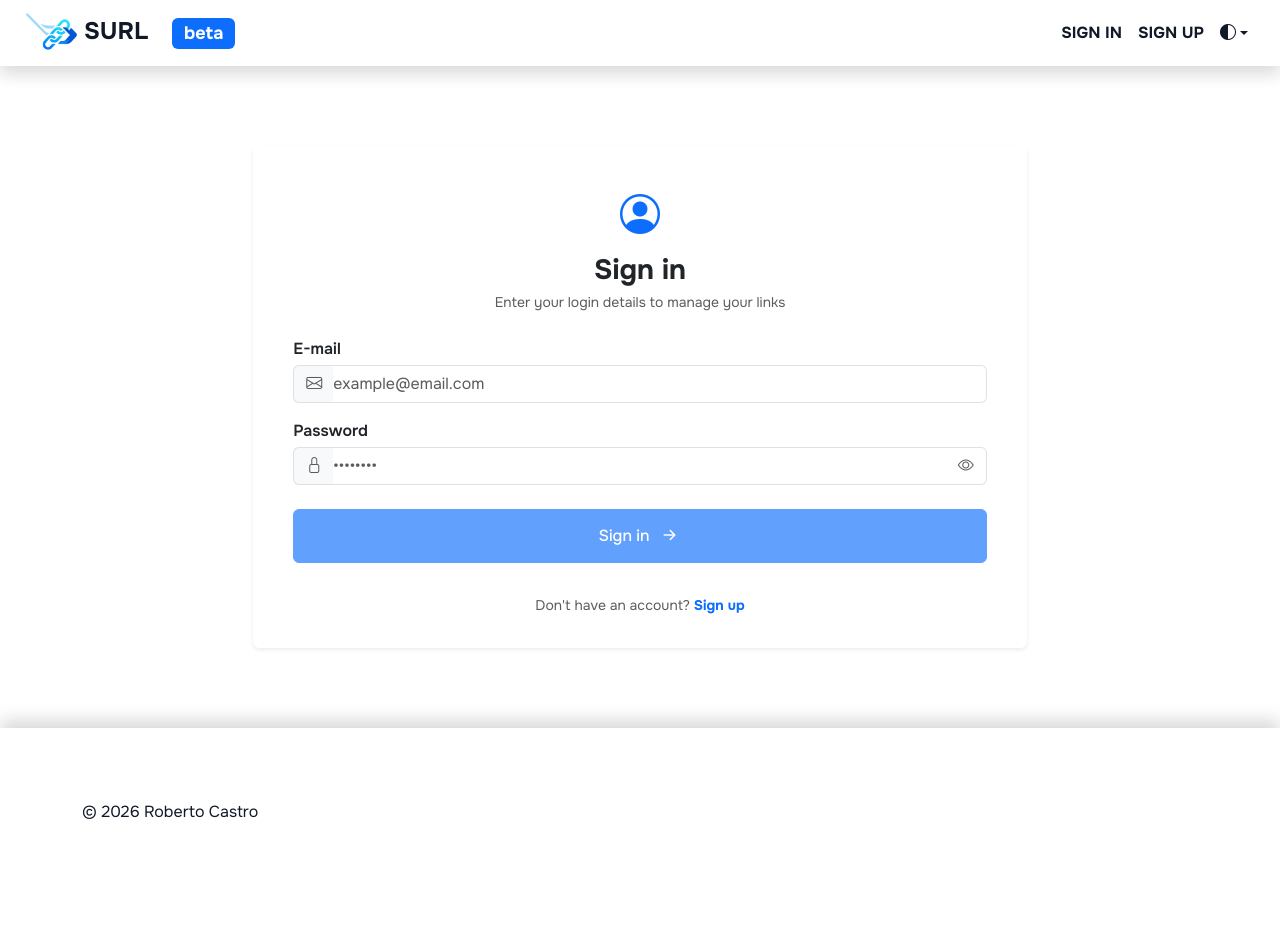
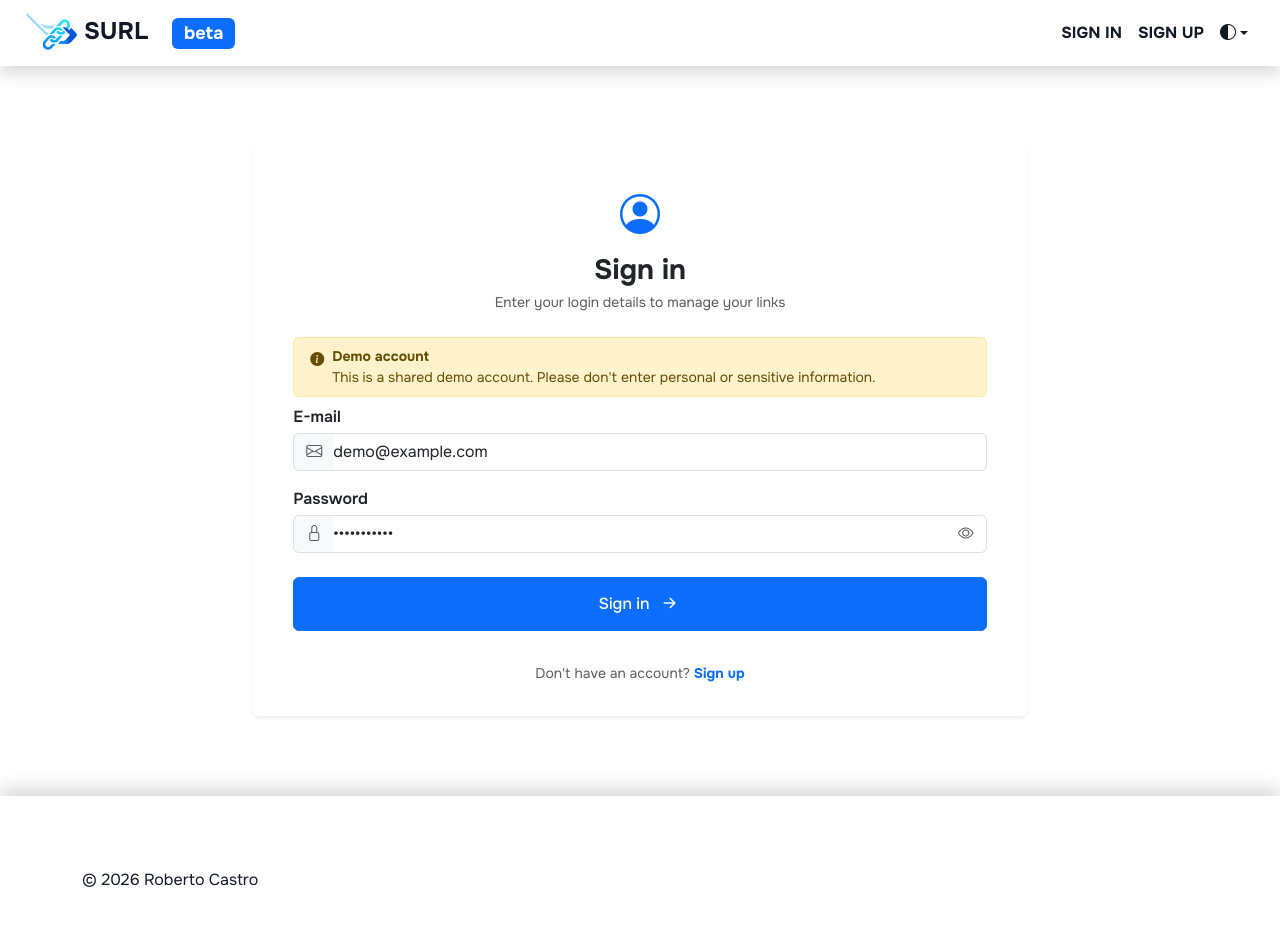
Before and after one commit to rober2415/short-url, an Angular app in the folder frontend/: page /login in a window 1280 px wide. Shown: the top 926 px of the page. Before the commit the page ends 896 px from the top, so only its background shows below. Built offline with nearby package versions, Linux system fonts and the light colour scheme.

Commit message:
register disabled for data protection reasons and add demouser value

```diff
--- a/frontend/src/app/features/login/components/login-form/login-form.component.html
+++ b/frontend/src/app/features/login/components/login-form/login-form.component.html
@@ -9,6 +9,16 @@
                 </div>
                 <h3 class="fw-bold mb-1">Sign in</h3>
                 <p class="text-muted small">Enter your login details to manage your links</p>
+            </div>
+
+            <div class="alert alert-warning d-flex align-items-start gap-2 text-start py-2 px-3 mb-2 small" role="alert">
+                <i class="bi bi-info-circle-fill mt-1"></i>
+                <div>
+                    <strong>Demo account</strong>
+                    <div>
+                        This is a shared demo account. Please don't enter personal or sensitive information.
+                    </div>
+                </div>
             </div>
 
             <div *ngIf="errorMessage" class="alert alert-danger d-flex align-items-center gap-2 py-2 px-3 mb-3 fs-7"
--- a/frontend/src/app/features/login/components/login-form/login-form.component.ts
+++ b/frontend/src/app/features/login/components/login-form/login-form.component.ts
@@ -12,8 +12,8 @@ export class LoginFormComponent {
   @Output() loginSubmitted = new EventEmitter<AuthUser>();
 
   loginData: AuthUser = {
-    email: '',
-    password: '',
+    email: 'demo@example.com',
+    password: 'demoexample',
   };
 
   showPassword: boolean = false;
```
Also changed, not shown: 2 other files (tests, documents, lock files or other folders).
